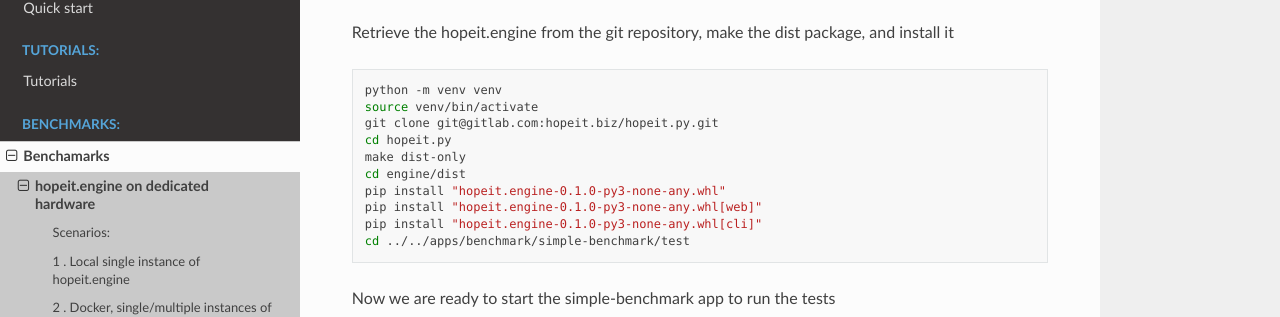
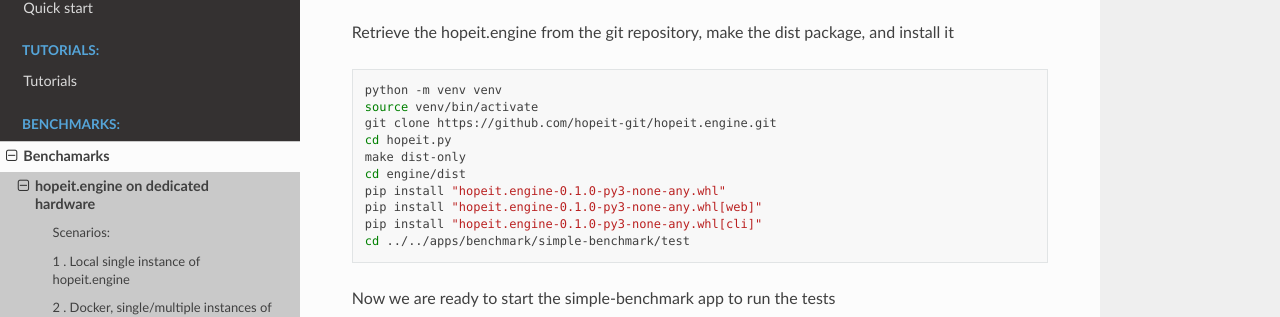
Before and after one commit to hopeit-git/hopeit.engine, a Sphinx documentation site: the page built from docs/source/benchmark/dedicated.rst, in a window 1280 px wide and 900 px high, scrolled down 1043 px. Shown: the part 144-461 px from the top of the window. Built offline with Sphinx 7.4.7 and the Read the Docs theme 2.0.0, drawn with Linux system fonts in a browser that asks for light colours; some of the changed lines change nothing that is shown.

Commit message:
cleanup and update git repository

```diff
--- a/docs/source/benchmark/dedicated.rst
+++ b/docs/source/benchmark/dedicated.rst
@@ -49,7 +49,7 @@
 
     python -m venv venv
     source venv/bin/activate
-    git clone git@gitlab.com:hopeit.biz/hopeit.py.git
+    git clone https://github.com/hopeit-git/hopeit.engine.git
     cd hopeit.py
     make dist-only
     cd engine/dist
--- a/docs/source/conf.py
+++ b/docs/source/conf.py
@@ -12,7 +12,7 @@
 #
 import os
 import sys
-sys.path.insert(0, os.path.abspath('../engine/src/hopeit'))
+sys.path.insert(0, os.path.abspath('../../engine/src'))
 
 project = 'hopeit.engine'
 copyright = '2020, Leo Smerling and Pablo Canto'
@@ -20,7 +20,6 @@
 
 # The full version, including alpha/beta/rc tags
 release = '0.1.0'
-
 
 # -- General configuration ---------------------------------------------------
 
```
Also changed, not shown: .readthedocs.yml.
